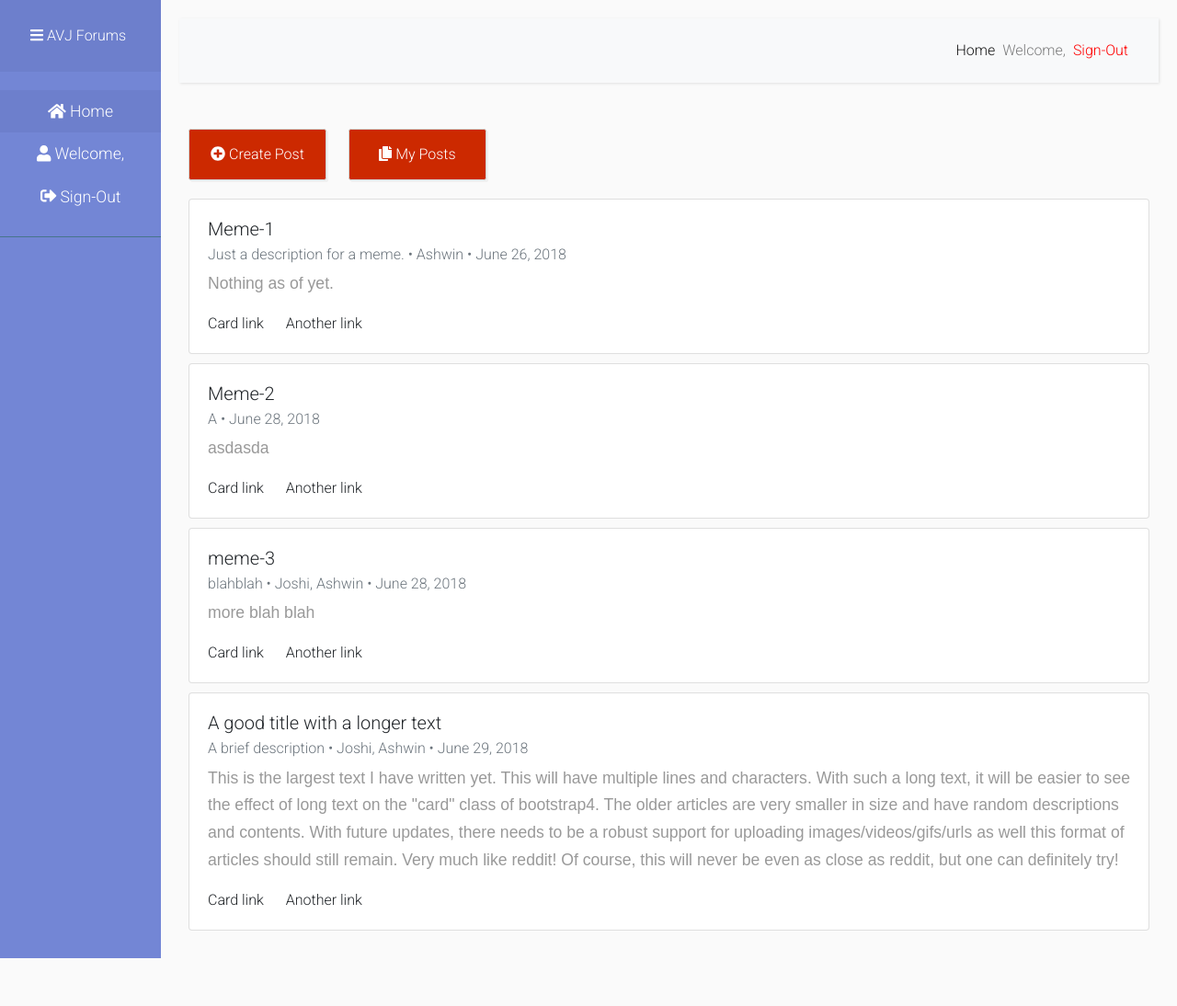
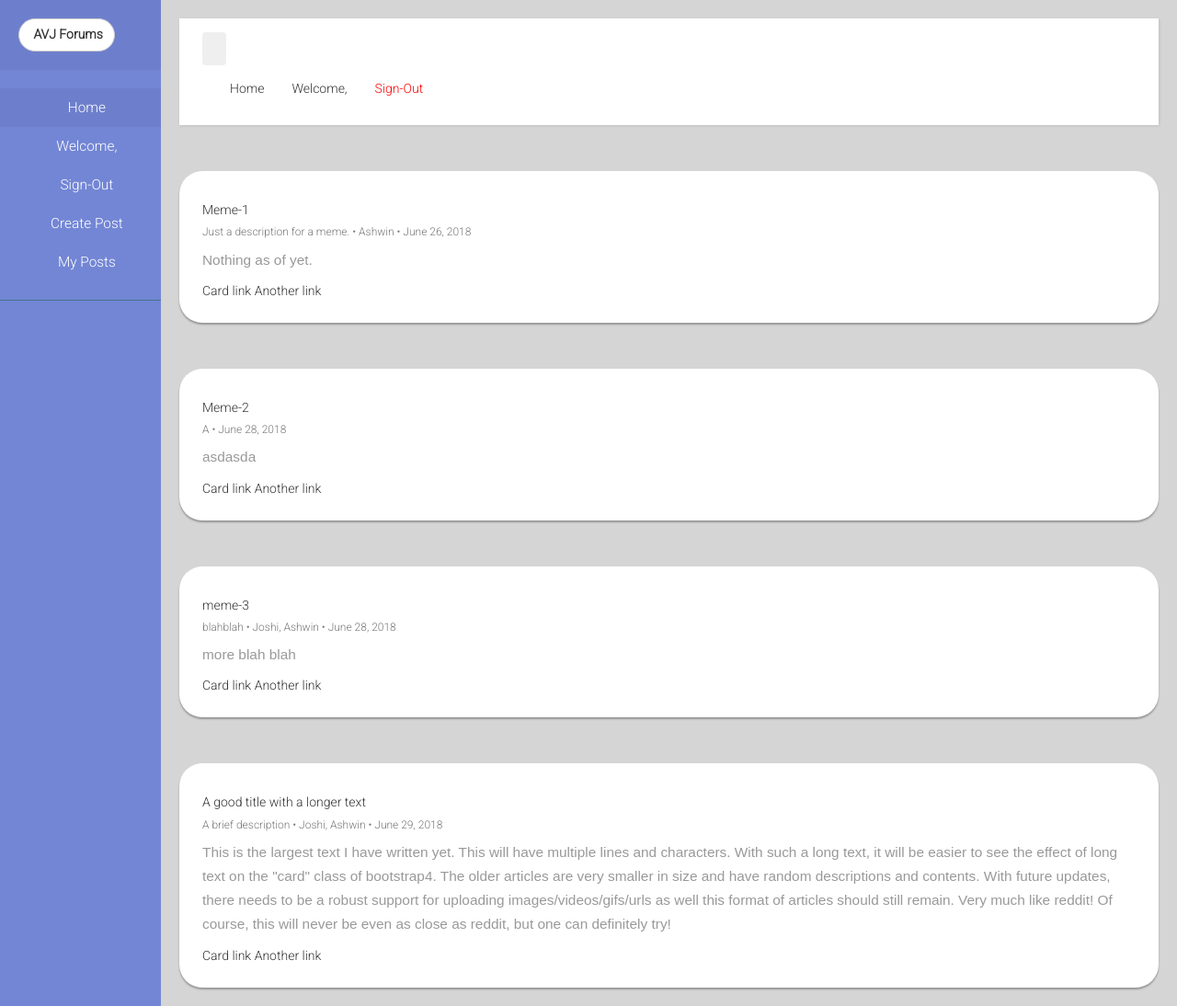
Before and after one commit to Ashwin1421/django-forums-app, a Django app: page / in a window 1280 px wide. Shown: the whole page at 92% size. Before the commit the page ends 1042 px from the top, so only its background shows below. Run offline with Django 3.2, Linux system fonts and the light colour scheme; a user stored in the database is signed in; data comes from the database, SQL or seed files in the repository; parts of the project's set-up code (start-up, migrations or seed data) failed here and were passed over; some libraries are stand-ins or nearby versions.

Commit message:
Updated views for new article creation and base template

```diff
--- a/forumsApp/templates/articles/base.html
+++ b/forumsApp/templates/articles/base.html
@@ -14,19 +14,20 @@
         <meta property="og:type" content="article" />
         <link rel="shortcut icon" href="{% static 'articles/images/icon.png' %}" type="image/x-icon">
         <!-- Bootstrap CSS CDN -->
-        <link rel="stylesheet" href="https://stackpath.bootstrapcdn.com/bootstrap/4.1.0/css/bootstrap.min.css" integrity="sha384-9gVQ4dYFwwWSjIDZnLEWnxCjeSWFphJiwGPXr1jddIhOegiu1FwO5qRGvFXOdJZ4" crossorigin="anonymous">
+        <link rel="stylesheet" href="{% static 'resources/css/bootstrap.min.css' %}" integrity="sha384-9gVQ4dYFwwWSjIDZnLEWnxCjeSWFphJiwGPXr1jddIhOegiu1FwO5qRGvFXOdJZ4" crossorigin="anonymous">
         <!-- Font Awesome JS -->
-        <script defer src="https://use.fontawesome.com/releases/v5.0.13/js/solid.js" integrity="sha384-tzzSw1/Vo+0N5UhStP3bvwWPq+uvzCMfrN1fEFe+xBmv1C/AtVX5K0uZtmcHitFZ" crossorigin="anonymous"></script>
-        <script defer src="https://use.fontawesome.com/releases/v5.0.13/js/fontawesome.js" integrity="sha384-6OIrr52G08NpOFSZdxxz1xdNSndlD4vdcf/q2myIUVO0VsqaGHJsB0RaBE01VTOY" crossorigin="anonymous"></script>
-        <link rel="stylesheet" href="https://fonts.googleapis.com/icon?family=Material+Icons">
-        <script src="http://ajax.googleapis.com/ajax/libs/jquery/1.9.1/jquery.min.js"></script>
+        <script defer src="{% static 'resources/js/solid.js' %}" integrity="sha384-tzzSw1/Vo+0N5UhStP3bvwWPq+uvzCMfrN1fEFe+xBmv1C/AtVX5K0uZtmcHitFZ" crossorigin="anonymous"></script>
+        <script defer src="{% static 'resources/js/fontawesome.js' %}" integrity="sha384-6OIrr52G08NpOFSZdxxz1xdNSndlD4vdcf/q2myIUVO0VsqaGHJsB0RaBE01VTOY" crossorigin="anonymous"></script>
+        <link rel="stylesheet" href="{% static 'resources/css/icon.css' %}">
+        <script src="{% static 'resources/js/jquery.min.js' %}"></script>
         <!-- Popper.JS -->
-        <script src="https://cdnjs.cloudflare.com/ajax/libs/popper.js/1.14.0/umd/popper.min.js" integrity="sha384-cs/chFZiN24E4KMATLdqdvsezGxaGsi4hLGOzlXwp5UZB1LY//20VyM2taTB4QvJ" crossorigin="anonymous"></script>
+        <script src="{% static 'resources/js/popper.min.js' %}" integrity="sha384-cs/chFZiN24E4KMATLdqdvsezGxaGsi4hLGOzlXwp5UZB1LY//20VyM2taTB4QvJ" crossorigin="anonymous"></script>
         <!-- Bootstrap JS -->
-        <script src="https://stackpath.bootstrapcdn.com/bootstrap/4.1.0/js/bootstrap.min.js" integrity="sha384-uefMccjFJAIv6A+rW+L4AHf99KvxDjWSu1z9VI8SKNVmz4sk7buKt/6v9KI65qnm" crossorigin="anonymous"></script>
-        <link rel="stylesheet" href="{% static 'articles/css/style.css'%}">
+        <script src="{% static 'resources/js/bootstrap.min.js' %}" integrity="sha384-uefMccjFJAIv6A+rW+L4AHf99KvxDjWSu1z9VI8SKNVmz4sk7buKt/6v9KI65qnm" crossorigin="anonymous"></script>
+        <link rel="stylesheet" href="{% static 'articles/css/style.css' %}">
+        <link rel="stylesheet" href="{% static 'registration/css/login.css' %}">
         <script src="{% static 'articles/js/toggle.js' %}"></script>
-        <title>AVJ Forums</title>
+        <title>{% block title %}{% endblock %}</title>
     </head>
     <body>
         <div class="wrapper">
@@ -48,7 +49,7 @@
                     </li>
                     {% if user.is_authenticated %}
                     <li>
-                        <a href="">
+                        <a href="/profile/">
                             <i class="fas fa-user"></i>
                             <div class="link-text">Welcome, {{ user.first_name }}</div>
                         </a>
@@ -69,6 +70,18 @@
                         </a>
                     </li>
                     {% endif %}
+                    <li>
+                        <a href="/newArticle/">
+                            <i class="fas fa-plus-circle"></i>
+                            <div class="link-text">Create Post</div>
+                        </a>
+                    </li>
+                    <li>
+                        <a href="/newArticle/">
+                            <i class="fas fa-copy"></i>
+                            <div class="link-text">My Posts</div>
+                        </a>
+                    </li>
                 </ul>
             </nav>
 
@@ -97,7 +110,7 @@
                                 </li>
                                 {% else %}
                                 <li class="nav-item">
-                                    <a class="nav-link" href="/loginView/">Sign-in</a>
+                                    <a class="nav-link" href="/loginView/" >Sign-in</a>
                                 </li>
                                 <li class="nav-item">
                                     <a class="nav-link" href="/signup/">Sign-Up</a>
@@ -107,22 +120,6 @@
                         </div>
                     </div>
                 </nav>
-                {% if user.is_authenticated %}
-                <div class="container-actions">
-                    <div class="post-action">
-                        <a href="/newArticle/">
-                            <i class="fas fa-plus-circle"></i>
-                            Create Post
-                        </a>
-                    </div>
-                    <div class="post-action">
-                        <a href="/newArticle/">
-                            <i class="fas fa-copy"></i>
-                            My Posts
-                        </a>
-                    </div>
-                </div>
-                {% endif %}
                 {% block content %}
                 {% endblock %}
             </div>
--- a/forumsApp/templates/articles/index.html
+++ b/forumsApp/templates/articles/index.html
@@ -1,4 +1,5 @@
 {% extends 'articles/base.html' %}
+{% block title %}AVJ Forums{% endblock %}
 {% block content %}
     {% for article in article_list %}
     <div class="card">
--- a/forumsApp/templates/articles/new_article.html
+++ b/forumsApp/templates/articles/new_article.html
@@ -1,8 +1,10 @@
 {% extends 'articles/base.html' %}
+{% block title %}New Article{% endblock %}
 {% block content %}
 {% load widget_tweaks %}
 {% load static %}
-    <div id="newArticleForm" class="container">
+<div class="card">
+    <div id="newArticleForm">
         <form class="form-horizontal" method="POST">
             {% csrf_token %}
 
@@ -40,4 +42,5 @@
             </div>
         </form>
     </div>
+</div>
 {% endblock %}
```
